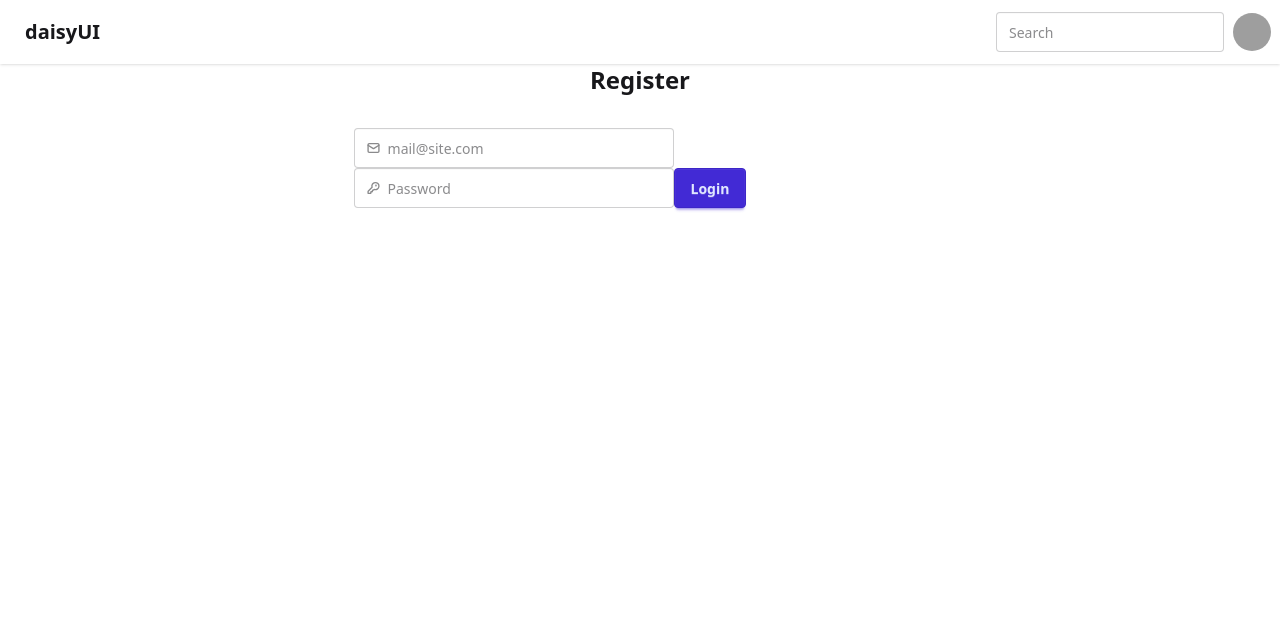
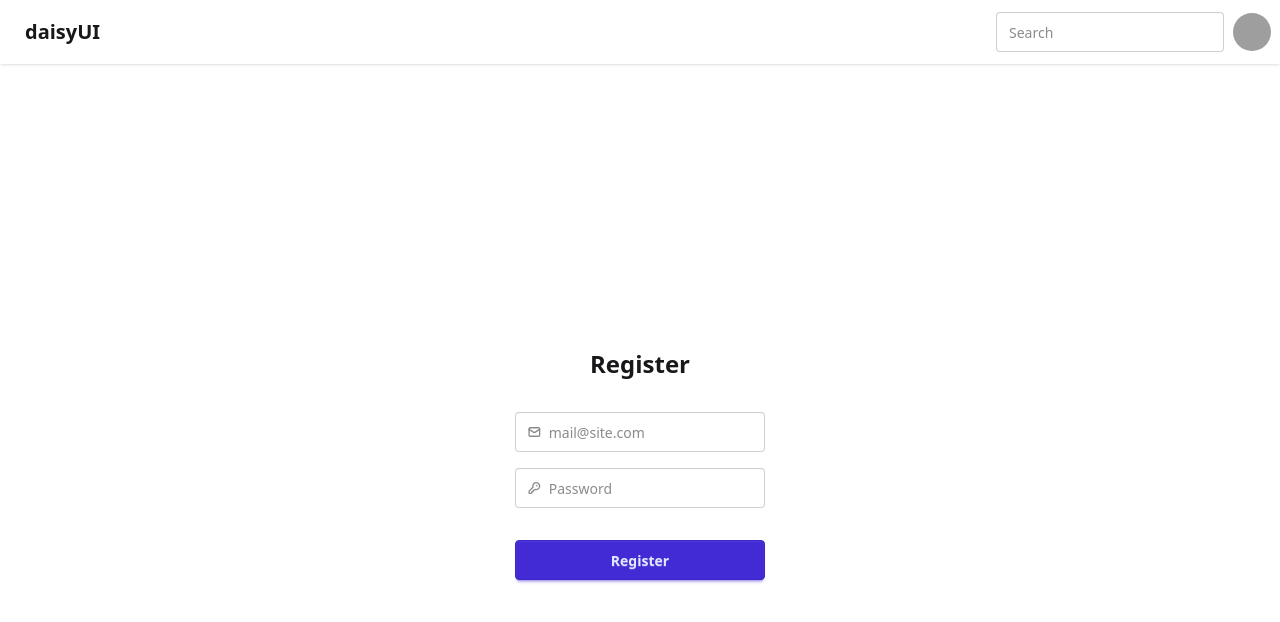
Before and after one commit to atikmahmud482/react2, a React (Vite) app in the folder email-password-verification/: page /register in a window 1280 px wide. Shown: the top 622 px of the page. Built offline with nearby package versions, Linux system fonts and the light colour scheme; grey boxes are pictures that could not be loaded.

Commit message:
page set

```diff
--- a/email-password-verification/src/components/Register.jsx
+++ b/email-password-verification/src/components/Register.jsx
@@ -1,12 +1,13 @@
 const Register = () => {
   return (
-    <div className=" flex justify-center items-center">
+    <div className="min-h-screen flex justify-center items-center">
       <div className="flex flex-col gap-4">
         {/* Heading */}
-        <h1 className="text-2xl font-bold text-center mb-4">Register</h1>{" "}
-        {/* Added heading */}
-        {/* Email Input */}
-        <form>
+        <h1 className="text-2xl font-bold text-center mb-4">Register</h1>
+
+        {/* Form */}
+        <form className="flex flex-col gap-4">
+          {/* Email Input */}
           <label className="input validator">
             <svg
               className="h-[1em] opacity-50"
@@ -24,6 +25,7 @@ const Register = () => {
             </svg>
             <input type="email" placeholder="mail@site.com" required />
           </label>
+
           {/* Password Input */}
           <label className="input validator">
             <svg
@@ -49,7 +51,14 @@ const Register = () => {
               title="Must be more than 8 characters, including number, lowercase letter, uppercase letter"
             />
           </label>
-          <button className="btn btn-primary">Login</button>
+
+          {/* Submit Button */}
+          <button
+            type="submit"
+            className="btn btn-primary w-full mt-4" // Added width and margin-top
+          >
+            Register
+          </button>
         </form>
       </div>
     </div>
```
